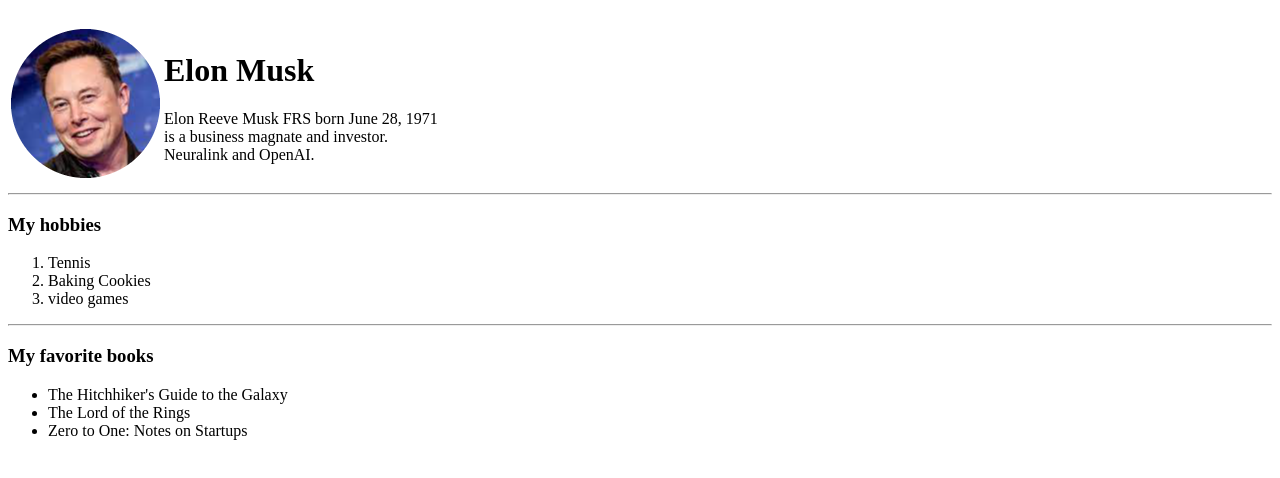
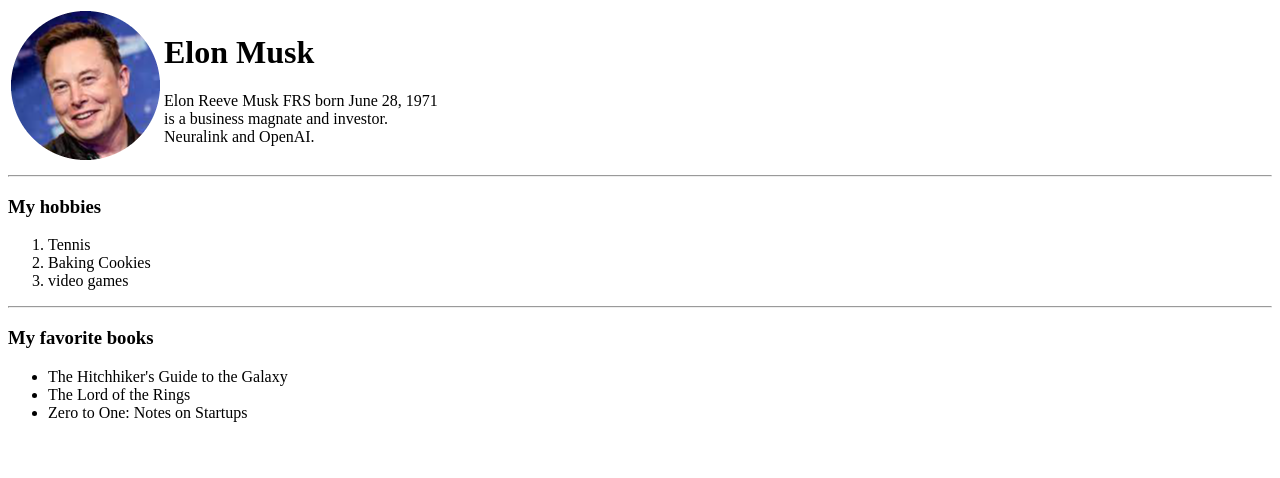
Before and after one commit to Programmer672/profile2, a plain HTML site: page contact.html in a window 1280 px wide. Drawn offline with Linux system fonts and the light colour scheme.

Commit message:
Update contact.html

```diff
--- a/contact.html
+++ b/contact.html
@@ -11,7 +11,7 @@
         <tr>
             <td><img src="https://github.com/Programmer672/profile2/blob/main/imge.png?raw=true" alt="imge of elon musk"></td>
             <td><h1>Elon Musk</h1>
-                    <p>Elon Reeve Musk FRS born June 28, 1971 <br> is a business magnate and investor.<br> Neuralink and OpenAI.</p></td><br>
+                    <p>Elon Reeve Musk FRS born June 28, 1971 <br> is a business magnate and investor.<br> Neuralink and OpenAI.</p></td>
 
 
         </tr>
```
